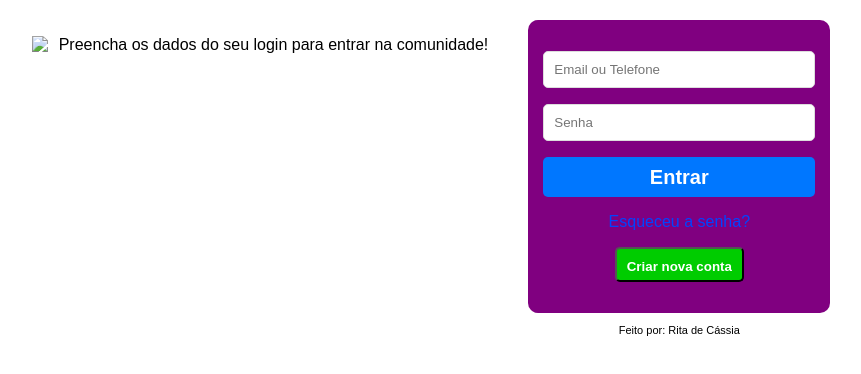
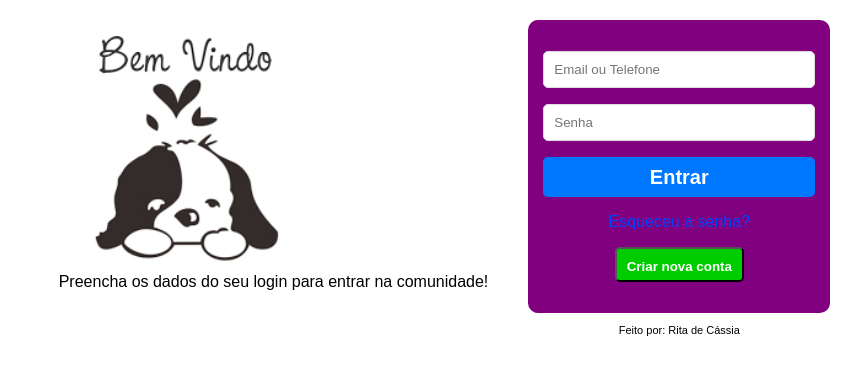
Before and after one commit to ritadecassia20/Pagina-de-login, a plain HTML site: page login/index.html in a window 1280 px wide. Shown: the whole page, without its empty margins (229-1090 px from the left). Drawn offline with Linux system fonts and the light colour scheme.

Commit message:
Update index.html

```diff
--- a/login/index.html
+++ b/login/index.html
@@ -10,7 +10,7 @@
 	<div class="container">
 		<section class="titulo">
 			<figure>
-					<img src="dog.png">
+					<img src="IMG-20210916-WA0043.jpg">
 					<figcaption> Preencha os dados do seu login para entrar na comunidade! </figcaption>
 			</figure>
 		</section>
```
